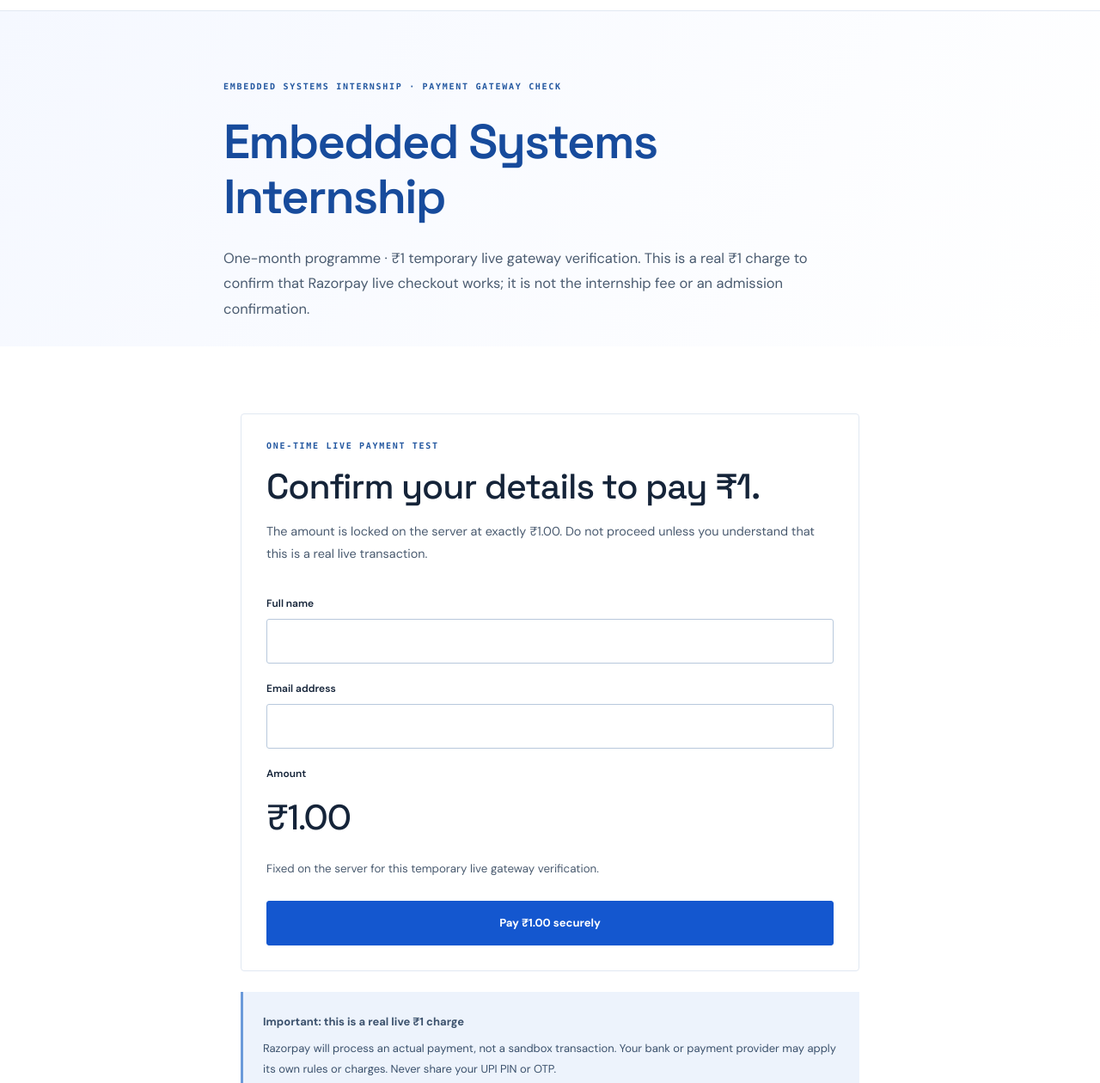
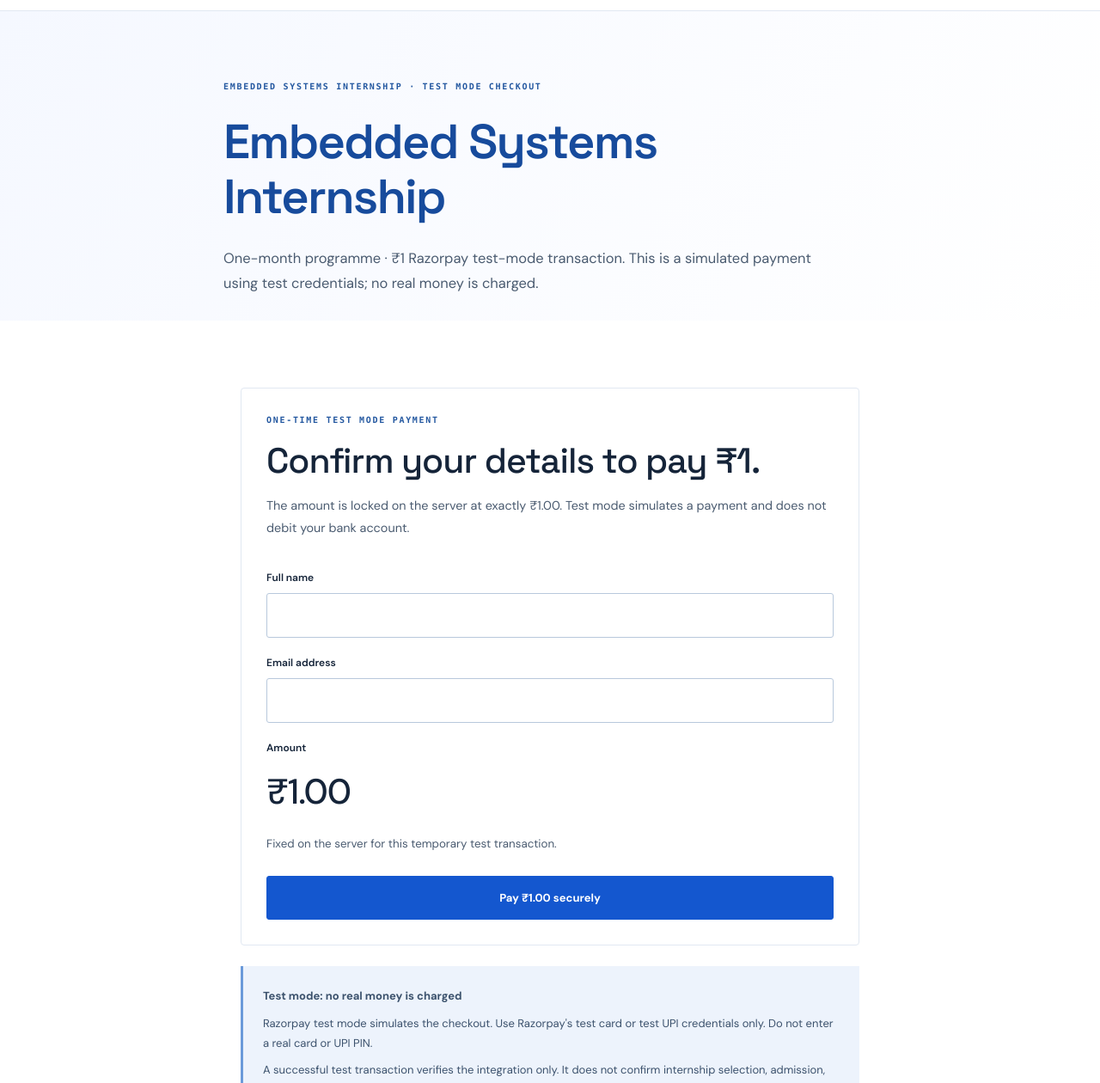
Before and after one commit to iyonstanp/iyonexintern, a plain HTML site: page payment.html in a window 1280 px wide. Shown: the part 70-1330 px from the top of the page at 86% size. Drawn offline with Linux system fonts and the light colour scheme.

Commit message:
Label ₹1 internship checkout as Razorpay test mode

```diff
--- a/payment.html
+++ b/payment.html
@@ -3,8 +3,8 @@
 <head>
   <meta charset="UTF-8">
   <meta name="viewport" content="width=device-width, initial-scale=1">
-  <title>Embedded Systems Internship Gateway Test | IYONEX Automation</title>
-  <meta name="description" content="One-rupee live Razorpay gateway verification for the IYONEX one-month Embedded Systems Internship.">
+  <title>Embedded Systems Internship Test Checkout | IYONEX Automation</title>
+  <meta name="description" content="One-rupee Razorpay test-mode gateway verification for the IYONEX one-month Embedded Systems Internship.">
   <link rel="canonical" href="https://www.iyonex.com/payment.html">
   <link rel="icon" type="image/png" href="assets/favicon-32.png">
   <link rel="stylesheet" href="css/style.css">
@@ -30,9 +30,9 @@
       <div class="aurora"></div>
       <div class="blueprint-bg"></div>
       <div class="wrap" style="position:relative;z-index:1;max-width:760px;">
-        <div class="eyebrow reveal">EMBEDDED SYSTEMS INTERNSHIP · PAYMENT GATEWAY CHECK</div>
+        <div class="eyebrow reveal">EMBEDDED SYSTEMS INTERNSHIP · TEST MODE CHECKOUT</div>
         <h1 class="h1 grad-text reveal" style="font-size:clamp(2.2rem,4.4vw,3.5rem);">Embedded Systems Internship</h1>
-        <p class="hero-sub reveal">One-month programme · ₹1 temporary live gateway verification. This is a real ₹1 charge to confirm that Razorpay live checkout works; it is not the internship fee or an admission confirmation.</p>
+        <p class="hero-sub reveal">One-month programme · ₹1 Razorpay test-mode transaction. This is a simulated payment using test credentials; no real money is charged.</p>
       </div>
     </section>
 
@@ -40,9 +40,9 @@
       <div class="wrap" style="max-width:720px;">
         <div class="tile tile--glass">
           <div class="section-head">
-            <div class="eyebrow">ONE-TIME LIVE PAYMENT TEST</div>
+            <div class="eyebrow">ONE-TIME TEST MODE PAYMENT</div>
             <h2 class="h2">Confirm your details to pay ₹1.</h2>
-            <p class="lede" style="margin-top:12px;">The amount is locked on the server at exactly ₹1.00. Do not proceed unless you understand that this is a real live transaction.</p>
+            <p class="lede" style="margin-top:12px;">The amount is locked on the server at exactly ₹1.00. Test mode simulates a payment and does not debit your bank account.</p>
           </div>
 
           <form id="payment-form">
@@ -58,7 +58,7 @@
               <div class="field full">
                 <label>Amount</label>
                 <div class="h2" style="margin:0;">₹1.00</div>
-                <small style="color:var(--text-dim);display:block;margin-top:8px;">Fixed on the server for this temporary live gateway verification.</small>
+                <small style="color:var(--text-dim);display:block;margin-top:8px;">Fixed on the server for this temporary test transaction.</small>
               </div>
             </div>
             <button id="pay-button" type="submit" class="btn btn-primary" style="margin-top:26px;width:100%;justify-content:center;">
@@ -69,9 +69,9 @@
         </div>
 
         <div class="note-box" style="margin-top:24px;">
-          <strong>Important: this is a real live ₹1 charge</strong>
-          <p style="margin-top:8px;">Razorpay will process an actual payment, not a sandbox transaction. Your bank or payment provider may apply its own rules or charges. Never share your UPI PIN or OTP.</p>
-          <p style="margin-top:8px;">A successful ₹1 payment verifies the gateway only. It does not confirm internship selection, admission, programme completion or the full internship fee. For questions, contact <a href="mailto:ceo@iyonex.com">ceo@iyonex.com</a>.</p>
+          <strong>Test mode: no real money is charged</strong>
+          <p style="margin-top:8px;">Razorpay test mode simulates the checkout. Use Razorpay's test card or test UPI credentials only. Do not enter a real card or UPI PIN.</p>
+          <p style="margin-top:8px;">A successful test transaction verifies the integration only. It does not confirm internship selection, admission, programme completion or the full internship fee. For questions, contact <a href="mailto:ceo@iyonex.com">ceo@iyonex.com</a>.</p>
         </div>
       </div>
     </section>
```
